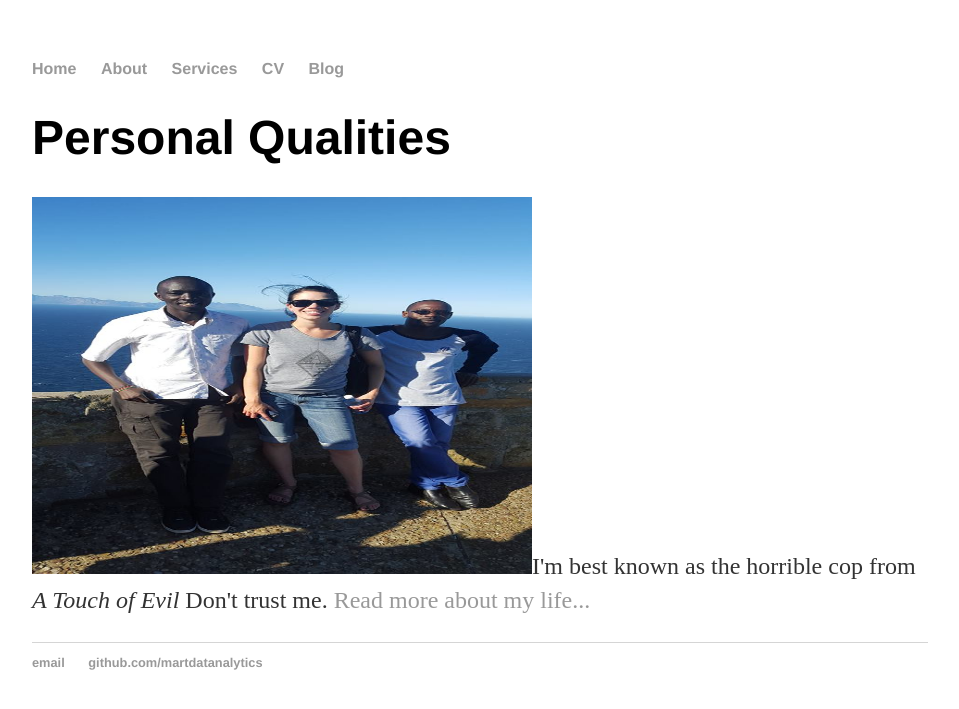
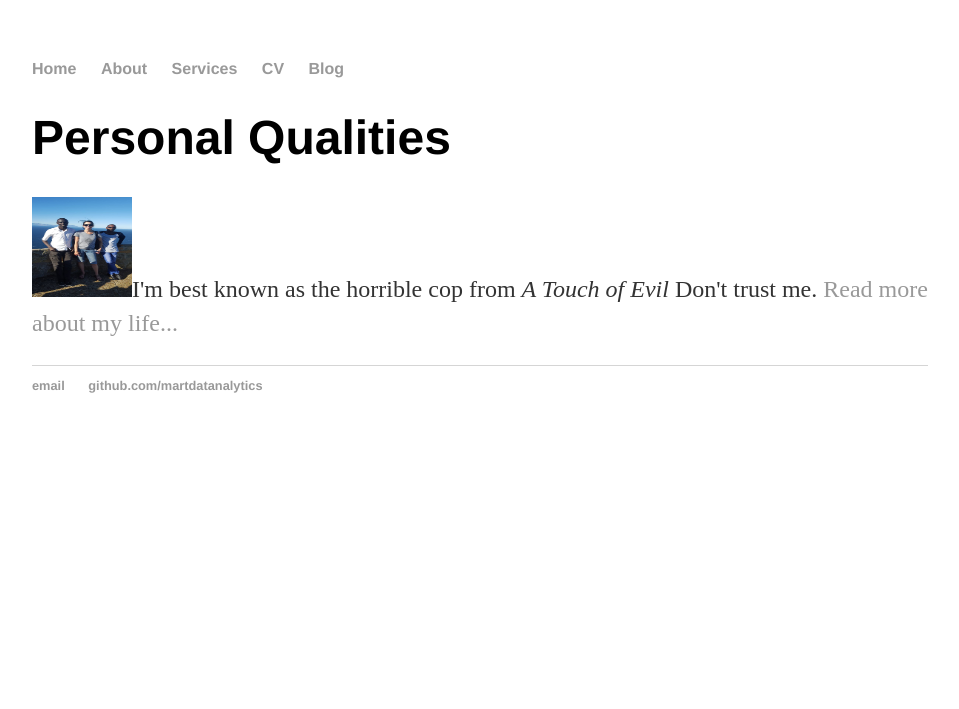
Before and after one commit to martdatanalytics/martdatanalytics.github.io, a Jekyll site: the page built from cv/index.html, in a window 1280 px wide. Shown: the top 709 px of the page, without its empty margins (160-1119 px from the left). Built offline with Jekyll 4.4.1, drawn with Linux system fonts in a browser that asks for light colours.

Commit message:
Update index.html

```diff
--- a/cv/index.html
+++ b/cv/index.html
@@ -4,5 +4,5 @@ title: Martin Canaan Mafunda
 ---
 <div class="blurb">
 	<h1>Personal Qualities</h1>
-	<p><img src="/images/Background.jpg",alt="Mountain View", width="500", height="377">I'm best known as the horrible cop from <em>A Touch of Evil</em> Don't trust me. <a href="/about">Read more about my life...</a></p>
+	<p><img src="/images/Background.jpg",alt="Picture of Martin", width="100", height="100">I'm best known as the horrible cop from <em>A Touch of Evil</em> Don't trust me. <a href="/about">Read more about my life...</a></p>
 </div><!-- /.blurb -->
```
